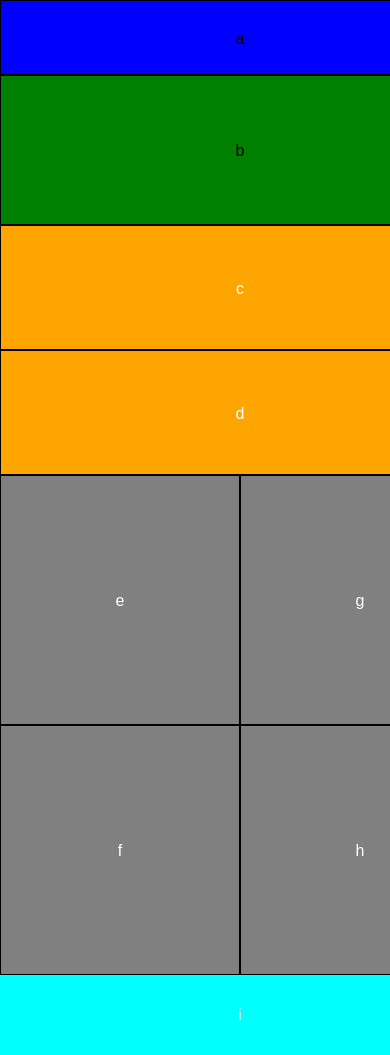
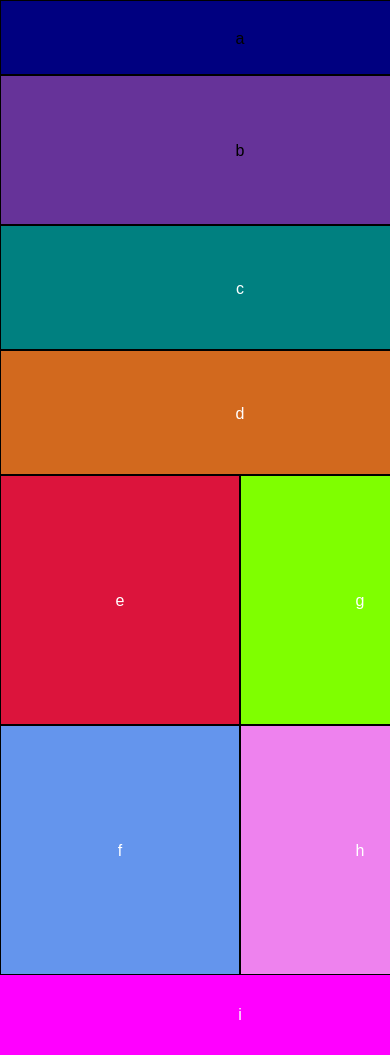
Before and after one commit to Inkh/ui-challenge, a plain HTML site: page index.html in a window 390 px wide. Shown: the top 1055 px of the page. Drawn offline with Linux system fonts and the light colour scheme.

Commit message:
Each box now has its own unique colors. Colors change when breakpoint is met

```diff
--- a/css/modules.css
+++ b/css/modules.css
@@ -13,7 +13,6 @@ section.mid {
 
 section.bot {
   height: 150px;
-  background-color: aqua;
   text-align: center;
   line-height: 150px;
 }
@@ -45,6 +44,42 @@ section.mid > div {
   flex-direction: column;
   flex-wrap: nowrap;
   max-width: 79.1666666%;
+}
+
+.a {
+  background-color: antiquewhite;
+}
+
+.b {
+  background-color: turquoise;
+}
+
+.c {
+  background-color: khaki
+}
+
+.d {
+  background-color: purple;
+}
+
+.e {
+  background-color: greenyellow;
+}
+
+.f {
+  background-color: gray;
+}
+
+.g {
+  background-color: rosybrown
+}
+
+.h {
+  background-color: olive
+}
+
+.i {
+  background-color: lavenderblush;
 }
 
 @media only screen and (max-width: 768px) {
@@ -84,4 +119,40 @@ section.mid > div {
     width: 240px;
     height: 250px;
   }
+
+  .a {
+    background-color: navy;
+  }
+
+  .b {
+    background-color: rebeccapurple;
+  }
+
+  .c {
+    background-color: teal;
+  }
+
+  .d {
+    background-color: chocolate;
+  }
+
+  .e {
+    background-color: crimson;
+  }
+
+  .f {
+    background-color: cornflowerblue;
+  }
+
+  .g {
+    background-color: chartreuse;
+  }
+
+  .h {
+    background-color: violet;
+  }
+
+  .i {
+    background-color: magenta;
+  }
 }
--- a/index.html
+++ b/index.html
@@ -11,37 +11,37 @@
   <link rel="stylesheet" type="text/css" href="css/modules.css" />
 </head>
 <body>
-  <header>
+  <header class="a">
     a
   </header>
   <main>
-    <aside>
+    <aside class="b">
       b
     </aside>
     <div class="flex-container">
       <section class="top">
-        <div class="t">
+        <div class="t c">
           c
         </div>
-        <div class="t">
+        <div class="t d">
           d
         </div>
       </section>
       <section class="mid">
-        <div class="m">
+        <div class="m e">
           e
         </div>
-        <div class="m">
+        <div class="m f">
           f
         </div>
-        <div class="m">
+        <div class="m g">
           g
         </div>
-        <div class="m">
+        <div class="m h">
           h
         </div>
       </section>
-      <section class="bot">
+      <section class="bot i">
         i
       </section>
     </div>
```
